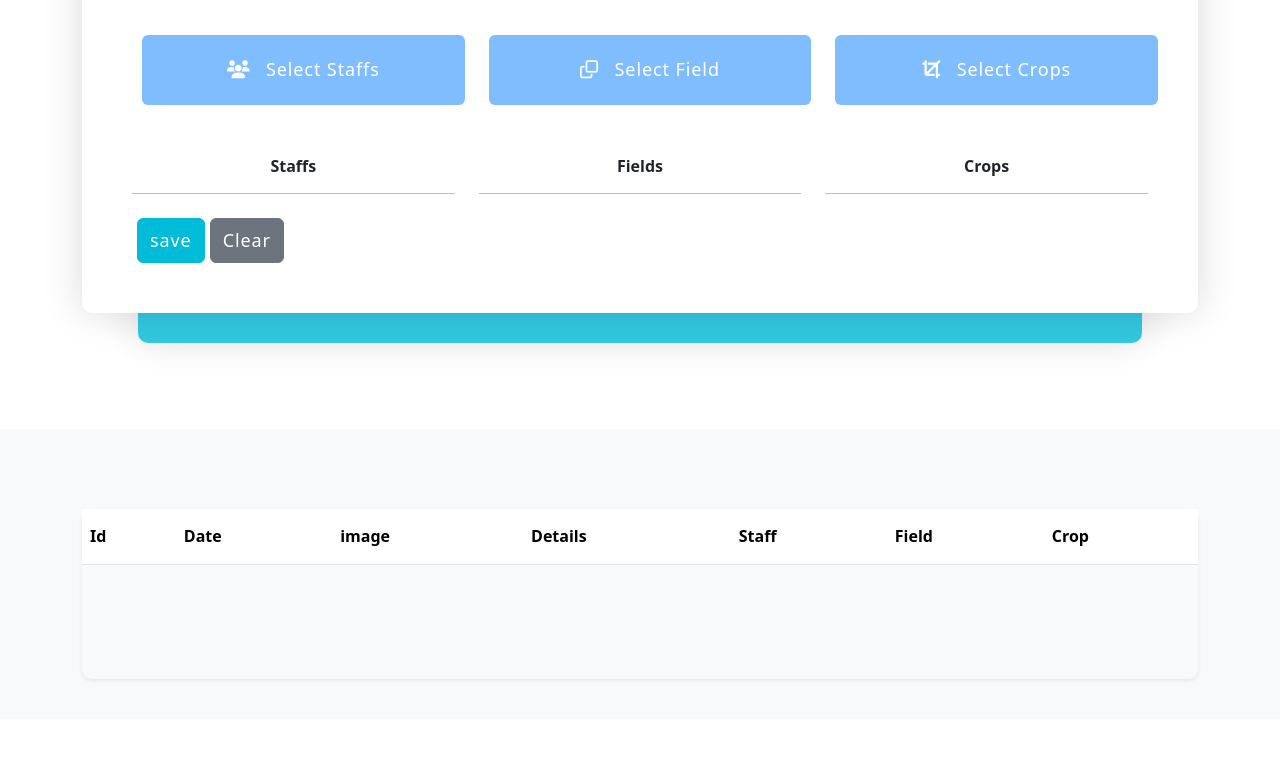
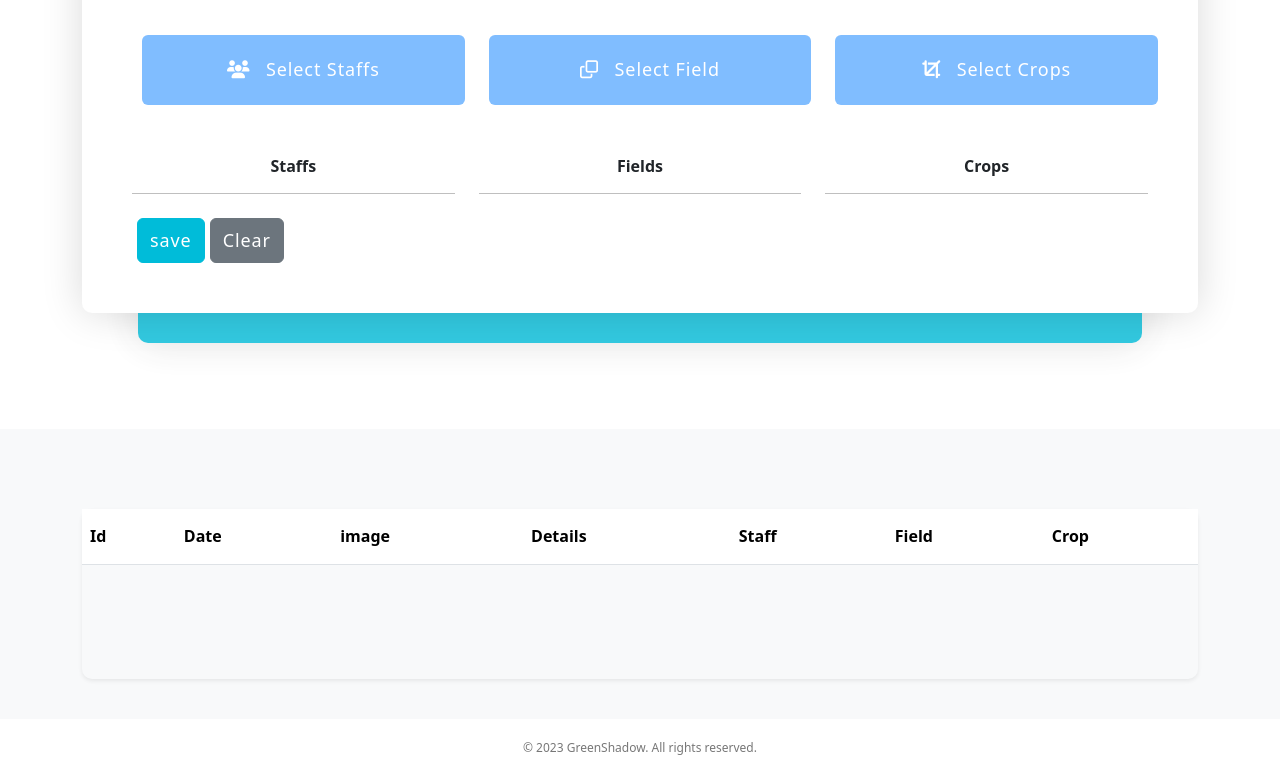
Before and after one commit to chathurasandaruwan/Green-Shadow-Frontend-React, a React (Vite) app: page /log in a window 1280 px wide. Shown: the part 836-1609 px from the top of the page. Before the commit the page ends 1555 px from the top, so only its background shows below. Built offline with nearby package versions, Linux system fonts and the light colour scheme.

Commit message:
create Footer component and use it all pages

```diff
--- /dev/null
+++ b/src/component/Footer.tsx
@@ -0,0 +1,7 @@
+export function Footer() {
+    return (
+        <footer>
+            <p>© 2023 GreenShadow. All rights reserved.</p>
+        </footer>
+    );
+}
--- a/src/index.css
+++ b/src/index.css
@@ -849,3 +849,10 @@ tr:hover .tblBtn{
 tr:hover .hiddenBtn{
     display: inline-block;
 }
+/*---------------------------footer css---------------------------------------*/
+footer {
+    text-align: center;
+    font-size: 12px;
+    color: #777 !important;
+    margin-top: 20px;
+}
--- a/src/pages/Crop.tsx
+++ b/src/pages/Crop.tsx
@@ -11,6 +11,7 @@ import {Crop as CropModel} from "../models/Crop.ts";
 import {useDispatch, useSelector} from "react-redux";
 import {deleteCrop, saveCrop, updateCrop} from "../slices/CropSlice.ts";
 import {Table} from "../component/Table.tsx";
+import {Footer} from "../component/Footer.tsx";
 
 export function Crop() {
     const fileInputRef = useRef<HTMLInputElement>(null);
@@ -236,6 +237,7 @@ export function Crop() {
                     ></Table>
                 </div>
             </section>
+            <Footer/>
         </>
     );
 }
--- a/src/pages/Dashboard.tsx
+++ b/src/pages/Dashboard.tsx
@@ -1,5 +1,6 @@
 import {DashboardCard} from "../component/DashboardCard.tsx";
 import {BarChart} from "../component/BarChat.tsx";
+import {Footer} from "../component/Footer.tsx";
 
 export function Dashboard() {
 
@@ -40,6 +41,7 @@ export function Dashboard() {
                 </div>
             </main>
             <section id="chart" className="container mt-lg-5"><BarChart></BarChart></section>
+            <Footer/>
         </>
     );
 }
--- a/src/pages/Equipment.tsx
+++ b/src/pages/Equipment.tsx
@@ -8,6 +8,7 @@ import {Table} from "../component/Table.tsx";
 import {useDispatch, useSelector} from "react-redux";
 import {deleteEquipment, saveEquipment, updateEquipment} from "../slices/EquipmentSlice.ts";
 import {Equipment as EquipmentModel} from "../models/Equipment.ts";
+import {Footer} from "../component/Footer.tsx";
 
 export function Equipment() {
     const [equipmentName, setEquipmentName] = useState("");
@@ -265,6 +266,7 @@ export function Equipment() {
                     </div>
                 </div>
             </section>
+            <Footer/>
         </>
     );
 }
--- a/src/pages/Field.tsx
+++ b/src/pages/Field.tsx
@@ -9,6 +9,7 @@ import {Table} from "../component/Table.tsx";
 import {useDispatch, useSelector} from "react-redux";
 import {Field as FieldModel} from "../models/Field.ts";
 import {deleteField, saveField, updateField} from "../slices/FieldSlice.ts";
+import {Footer} from "../component/Footer.tsx";
 
 
 export function Field() {
@@ -252,6 +253,7 @@ export function Field() {
                     </div>
                 </div>
             </section>
+            <Footer/>
         </>
     );
 }
--- a/src/pages/Log.tsx
+++ b/src/pages/Log.tsx
@@ -11,6 +11,7 @@ import {Log as LogModel} from "../models/Log.ts";
 import {useDispatch, useSelector} from "react-redux";
 import {saveLog} from "../slices/LogSlice.ts";
 import {Table} from "../component/Table.tsx";
+import {Footer} from "../component/Footer.tsx";
 
 export function Log() {
     const fileInputRef = useRef<HTMLInputElement>(null);
@@ -527,6 +528,7 @@ export function Log() {
                     </div>
                 </div>
             </div>
+            <Footer/>
         </>
     );
 }
--- a/src/pages/Staff.tsx
+++ b/src/pages/Staff.tsx
@@ -6,6 +6,7 @@ import {Table} from "../component/Table.tsx";
 import {useDispatch, useSelector} from "react-redux";
 import {deleteStaff, saveStaff, updateStaff} from "../slices/StaffSlice.ts";
 import {Staff as StaffModel} from "../models/Staff.ts";
+import {Footer} from "../component/Footer.tsx";
 
 export function Staff() {
     const [firstName, setFirstName] = useState('');
@@ -298,6 +299,7 @@ export function Staff() {
                     />
                 </div>
             </section>
+            <Footer/>
         </>
     );
 }
--- a/src/pages/Vehicle.tsx
+++ b/src/pages/Vehicle.tsx
@@ -9,6 +9,7 @@ import {useDispatch, useSelector} from "react-redux";
 import {Vehicle as VehicleModel} from "../models/Vehicle.ts";
 import {deleteVehicles, saveVehicle} from "../slices/VehicleSlice.ts";
 import {deleteCrop} from "../slices/CropSlice.ts";
+import {Footer} from "../component/Footer.tsx";
 
 export function Vehicle() {
     const [licensePlateNum, setLicensePlateNum] = useState("");
@@ -254,6 +255,7 @@ export function Vehicle() {
                     />
                 </div>
             </section>
+            <Footer/>
         </>
     );
 }
```
